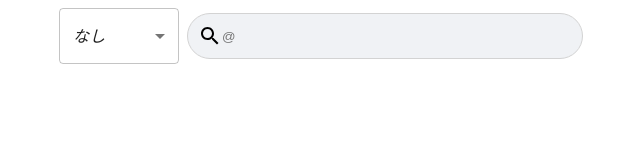
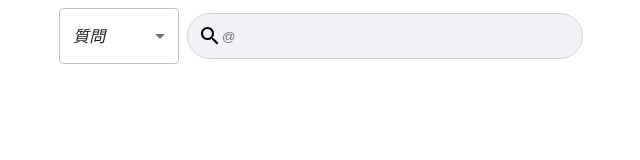
Before and after one commit to riku546/iniadb4-nextjs, a Next.js app: page /SearchPage in a window 1280 px wide. Shown: the top 160 px of the page, without its empty margins (323-963 px from the left). Built offline with nearby package versions, Linux system fonts and the light colour scheme.

Commit message:
セレクトの修正

```diff
--- a/src/components/NavList.tsx
+++ b/src/components/NavList.tsx
@@ -7,6 +7,7 @@ import AccountBoxIcon from "@mui/icons-material/AccountBox";
 import EventRepeatIcon from "@mui/icons-material/EventRepeat";
 import FeedIcon from "@mui/icons-material/Feed";
 import SearchIcon from "@mui/icons-material/Search";
+import HomeIcon from '@mui/icons-material/Home';
 
 const NavList = () => {
   return (
@@ -18,6 +19,7 @@ const NavList = () => {
         </NextLink>
       </div>
       <div className={styles.element}>
+        <HomeIcon/>
         <NextLink href="/" className={styles.link}>
           Home
         </NextLink>
--- a/src/components/Selecter.tsx
+++ b/src/components/Selecter.tsx
@@ -13,16 +13,19 @@ export default function Selecter({ CategoryList }) {
   return (
     <div>
       <FormControl sx={{ m: 1, minWidth: 120 }}>
-        <Select value={age} onChange={handleChange} displayEmpty>
+        <Select value={age} onChange={handleChange} autoWidth displayEmpty>
           <MenuItem value="">
-            <em>なし</em>
+            <em>{CategoryList[0]}</em>
           </MenuItem>
-          {CategoryList.map((category: String, categoryIndex: number) => (
-            <MenuItem value={category} key={categoryIndex}>
-
-              {category}
-            </MenuItem>
-          ))}
+          {CategoryList.map((category: String, categoryIndex: number) =>
+            categoryIndex === 0 ? (
+              ""
+            ) : (
+              <MenuItem value={category} key={categoryIndex}>
+                {category}
+              </MenuItem>
+            )
+          )}
         </Select>
       </FormControl>
     </div>
--- a/src/pages/SearchPage.tsx
+++ b/src/pages/SearchPage.tsx
@@ -1,18 +1,16 @@
-import React from 'react'
-import styles from "../css/pageCss/SearchPage.module.css"
-import Search from '@/components/Search'
-import Selecter from '@/components/Selecter'
+import React from "react";
+import styles from "../css/pageCss/SearchPage.module.css";
+import Search from "@/components/Search";
+import Selecter from "@/components/Selecter";
 const SearchPage = () => {
   return (
     <div className={styles.container}>
       <div className={styles.searchArea}>
-      <Selecter CategoryList={["質問" , "進捗" , "解説" ]}/>
-      <Search />
+        <Selecter CategoryList={["質問", "進捗", "解説"]} />
+        <Search />
+      </div>
+    </div>
+  );
+};
 
-      </div>
-
-    </div>
-  )
-}
-
-export default SearchPage
+export default SearchPage;
```
